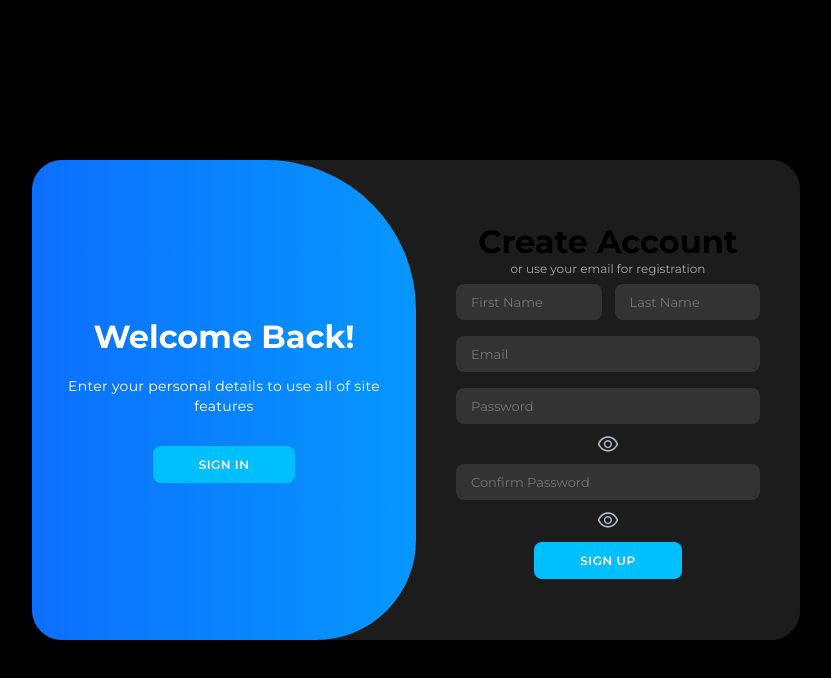
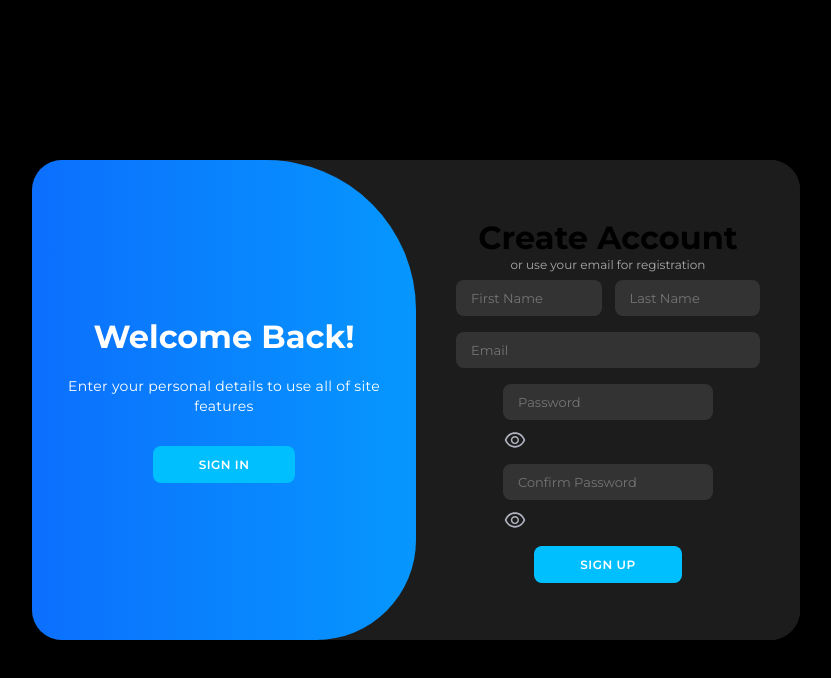
Before and after one commit to subodh-1407/NEWS_TOGETHER_APP, a React (Create React App) app in the folder client/: page / in a window 1280 px wide. Both pictures are taken after a click on the button "SIGN UP". Shown: the top 678 px of the page, without its empty margins (224-1055 px from the left). Built offline with nearby package versions, Linux system fonts and the light colour scheme; no server answers.

Commit message:
Update SignUpForm.js

```diff
--- a/client/src/components/SignUpForm.js
+++ b/client/src/components/SignUpForm.js
@@ -1,102 +1,252 @@
-import React from 'react'
-import './Auth.css' ;
-import axios from 'axios';
-import { useState } from 'react';
-import toast from 'react-hot-toast';
-import { AiOutlineEyeInvisible, AiOutlineEye } from "react-icons/ai";
-import { useNavigate } from 'react-router-dom';
+// import React from 'react'
+// import './Auth.css' ;
+// import axios from 'axios';
+// import { useState } from 'react';
+// import toast from 'react-hot-toast';
+// import { AiOutlineEyeInvisible, AiOutlineEye } from "react-icons/ai";
+// import { useNavigate } from 'react-router-dom';
 
-const API_BASE_URL = process.env.REACT_APP_BASE_URL || "http://localhost:5000/api"; // fallback if undefined
+// const API_BASE_URL = process.env.REACT_APP_BASE_URL || "http://localhost:5000/api"; // fallback if undefined
 
 
 
-const SignUpForm = ({setIsActive}) => {
-    const [firstName, setFirstName] = useState('');
-    const [lastName, setLastName] = useState('');
-    const [email, setEmail] = useState('');
-    const [password, setPassword] = useState('');
-    const [confirmPassword, setConfirmPassword] = useState('');
+// const SignUpForm = ({setIsActive}) => {
+//     const [firstName, setFirstName] = useState('');
+//     const [lastName, setLastName] = useState('');
+//     const [email, setEmail] = useState('');
+//     const [password, setPassword] = useState('');
+//     const [confirmPassword, setConfirmPassword] = useState('');
 
-    const navigate = useNavigate() ;
+//     const navigate = useNavigate() ;
 
-    const [showPassword, setShowPassword] = useState(false) ;
-    const [showConfirmPassword, setShowConfirmPassword] = useState(false) ;
+//     const [showPassword, setShowPassword] = useState(false) ;
+//     const [showConfirmPassword, setShowConfirmPassword] = useState(false) ;
+
+//     const handleSignUp = async (e) => {
+//         e.preventDefault();
+//         try {
+//             const response = await axios.post('https://news-together-app.onrender.com/api/v1/signup', { firstName, lastName, email, password, confirmPassword });
+//             toast.success("Successfully Signed Up");
+//             setFirstName("") ;
+//             setLastName("") ;
+//             setEmail("") ;
+//             setPassword("") ;
+//             setConfirmPassword("") ;
+//             setIsActive(false) ;
+//             navigate("/") ;
+//         } catch (error) {
+//             console.error('There was an error registering!', error);
+//             // toast.error("There was an error registering");
+//             toast.error(error.response.data.message);
+//         }
+//     };
+
+//     return (
+//         <form onSubmit={handleSignUp}>
+//             <h1 className='font-bold text-3xl'>Create Account</h1>
+//             <span>or use your email for registration</span>
+//             <div className='fild'>
+//                 <input type="text" className='firstname' placeholder="First Name" value={firstName} onChange={(e) => setFirstName(e.target.value)} />
+//                 <input type="text" className='lastname' placeholder="Last Name" value={lastName} onChange={(e) => setLastName(e.target.value)} />
+//             </div>
+
+//             <input type="email" placeholder="Email" value={email} onChange={(e) => setEmail(e.target.value)} />
+
+//             <input type={showPassword ? "text" : "password"} className='relative' placeholder="Password" value={password} onChange={(e) => setPassword(e.target.value)} />
+//             {showPassword ? (
+//                 <AiOutlineEyeInvisible className='cursor-pointer absolute translate-x-[125px] translate-y-[30px]'
+//                 onClick={() => {
+//                     setShowPassword(false);
+//                     console.log(showPassword);
+//                 }}
+//                 fontSize={24}
+//                 fill="#AFB2BF"
+//                 />
+//             ) : (
+//                 <AiOutlineEye className='cursor-pointer absolute translate-x-[125px] translate-y-[30px]'
+//                 onClick={() => {
+//                     setShowPassword(true);
+//                     console.log(showPassword);
+//                 }}
+//                 fontSize={24}
+//                 fill="#AFB2BF"
+//                 />
+//             )}
+
+//             <input type={showConfirmPassword ? "text" : "password"} placeholder="Confirm Password" value={confirmPassword} onChange={(e) => setConfirmPassword(e.target.value)} />
+//             {showConfirmPassword ? (
+//                     <AiOutlineEyeInvisible className='cursor-pointer absolute translate-x-[125px] translate-y-[85px]'
+//                     onClick={() => {
+//                         setShowConfirmPassword(false);
+//                         console.log(showConfirmPassword);
+//                     }}
+//                     fontSize={24}
+//                     fill="#AFB2BF"
+//                     />
+//                 ) : (
+//                     <AiOutlineEye className='cursor-pointer absolute translate-x-[125px] translate-y-[85px]'
+//                     onClick={() => {
+//                         setShowConfirmPassword(true);
+//                         console.log(showConfirmPassword);
+//                     }}
+//                     fontSize={24}
+//                     fill="#AFB2BF"
+//                     />
+//                 )}
+
+//             <button type="submit" >Sign Up</button>
+//         </form>
+//     );
+// }
+
+// export default SignUpForm ;
+"use client"
+import "./Auth.css"
+import axios from "axios"
+import { useState } from "react"
+import toast from "react-hot-toast"
+import { AiOutlineEyeInvisible, AiOutlineEye } from "react-icons/ai"
+import { useNavigate } from "react-router-dom"
+
+const API_BASE_URL = process.env.REACT_APP_API_URL || "https://news-together-app.onrender.com"
+
+const SignUpForm = ({ setIsActive }) => {
+  const [firstName, setFirstName] = useState("")
+  const [lastName, setLastName] = useState("")
+  const [email, setEmail] = useState("")
+  const [password, setPassword] = useState("")
+  const [confirmPassword, setConfirmPassword] = useState("")
+  const [loading, setLoading] = useState(false)
+
+  const navigate = useNavigate()
+
+  const [showPassword, setShowPassword] = useState(false)
+  const [showConfirmPassword, setShowConfirmPassword] = useState(false)
 
   const handleSignUp = async (e) => {
-        e.preventDefault();
+    e.preventDefault()
+    setLoading(true)
+
     try {
-            const response = await axios.post('https://news-together-app.onrender.com/api/v1/signup', { firstName, lastName, email, password, confirmPassword });
-            toast.success("Successfully Signed Up");
-            setFirstName("") ;
-            setLastName("") ;
-            setEmail("") ;
-            setPassword("") ;
-            setConfirmPassword("") ;
-            setIsActive(false) ;
-            navigate("/") ;
+      const response = await axios.post(
+        `${API_BASE_URL}/api/v1/signup`,
+        { firstName, lastName, email, password, confirmPassword },
+        {
+          headers: {
+            "Content-Type": "application/json",
+          },
+          timeout: 10000,
+        },
+      )
+
+      toast.success("Successfully Signed Up")
+      setFirstName("")
+      setLastName("")
+      setEmail("")
+      setPassword("")
+      setConfirmPassword("")
+      setIsActive(false)
+      navigate("/")
     } catch (error) {
-            console.error('There was an error registering!', error);
-            // toast.error("There was an error registering");
-            toast.error(error.response.data.message);
+      console.error("Signup error:", error)
+      const errorMessage = error.response?.data?.message || "Registration failed. Please try again."
+      toast.error(errorMessage)
+    } finally {
+      setLoading(false)
     }
-    };
+  }
 
   return (
     <form onSubmit={handleSignUp}>
-            <h1 className='font-bold text-3xl'>Create Account</h1>
+      <h1 className="font-bold text-3xl">Create Account</h1>
       <span>or use your email for registration</span>
-            <div className='fild'>
-                <input type="text" className='firstname' placeholder="First Name" value={firstName} onChange={(e) => setFirstName(e.target.value)} />
-                <input type="text" className='lastname' placeholder="Last Name" value={lastName} onChange={(e) => setLastName(e.target.value)} />
+      <div className="fild">
+        <input
+          type="text"
+          className="firstname"
+          placeholder="First Name"
+          value={firstName}
+          onChange={(e) => setFirstName(e.target.value)}
+          required
+          disabled={loading}
+        />
+        <input
+          type="text"
+          className="lastname"
+          placeholder="Last Name"
+          value={lastName}
+          onChange={(e) => setLastName(e.target.value)}
+          required
+          disabled={loading}
+        />
       </div>
 
-            <input type="email" placeholder="Email" value={email} onChange={(e) => setEmail(e.target.value)} />
+      <input
+        type="email"
+        placeholder="Email"
+        value={email}
+        onChange={(e) => setEmail(e.target.value)}
+        required
+        disabled={loading}
+      />
 
-            <input type={showPassword ? "text" : "password"} className='relative' placeholder="Password" value={password} onChange={(e) => setPassword(e.target.value)} />
+      <div className="relative">
+        <input
+          type={showPassword ? "text" : "password"}
+          placeholder="Password"
+          value={password}
+          onChange={(e) => setPassword(e.target.value)}
+          required
+          disabled={loading}
+        />
         {showPassword ? (
-                <AiOutlineEyeInvisible className='cursor-pointer absolute translate-x-[125px] translate-y-[30px]'
-                onClick={() => {
-                    setShowPassword(false);
-                    console.log(showPassword);
-                }}
+          <AiOutlineEyeInvisible
+            className="cursor-pointer absolute right-3 top-3"
+            onClick={() => setShowPassword(false)}
             fontSize={24}
             fill="#AFB2BF"
           />
         ) : (
-                <AiOutlineEye className='cursor-pointer absolute translate-x-[125px] translate-y-[30px]'
-                onClick={() => {
-                    setShowPassword(true);
-                    console.log(showPassword);
-                }}
+          <AiOutlineEye
+            className="cursor-pointer absolute right-3 top-3"
+            onClick={() => setShowPassword(true)}
             fontSize={24}
             fill="#AFB2BF"
           />
         )}
+      </div>
 
-            <input type={showConfirmPassword ? "text" : "password"} placeholder="Confirm Password" value={confirmPassword} onChange={(e) => setConfirmPassword(e.target.value)} />
+      <div className="relative">
+        <input
+          type={showConfirmPassword ? "text" : "password"}
+          placeholder="Confirm Password"
+          value={confirmPassword}
+          onChange={(e) => setConfirmPassword(e.target.value)}
+          required
+          disabled={loading}
+        />
         {showConfirmPassword ? (
-                    <AiOutlineEyeInvisible className='cursor-pointer absolute translate-x-[125px] translate-y-[85px]'
-                    onClick={() => {
-                        setShowConfirmPassword(false);
-                        console.log(showConfirmPassword);
-                    }}
+          <AiOutlineEyeInvisible
+            className="cursor-pointer absolute right-3 top-3"
+            onClick={() => setShowConfirmPassword(false)}
             fontSize={24}
             fill="#AFB2BF"
           />
         ) : (
-                    <AiOutlineEye className='cursor-pointer absolute translate-x-[125px] translate-y-[85px]'
-                    onClick={() => {
-                        setShowConfirmPassword(true);
-                        console.log(showConfirmPassword);
-                    }}
+          <AiOutlineEye
+            className="cursor-pointer absolute right-3 top-3"
+            onClick={() => setShowConfirmPassword(true)}
             fontSize={24}
             fill="#AFB2BF"
           />
         )}
+      </div>
 
-            <button type="submit" >Sign Up</button>
+      <button type="submit" disabled={loading}>
+        {loading ? "Creating Account..." : "Sign Up"}
+      </button>
     </form>
-    );
+  )
 }
 
-export default SignUpForm ;
+export default SignUpForm
```
Lines whose indentation alone changed are shown as unchanged.
